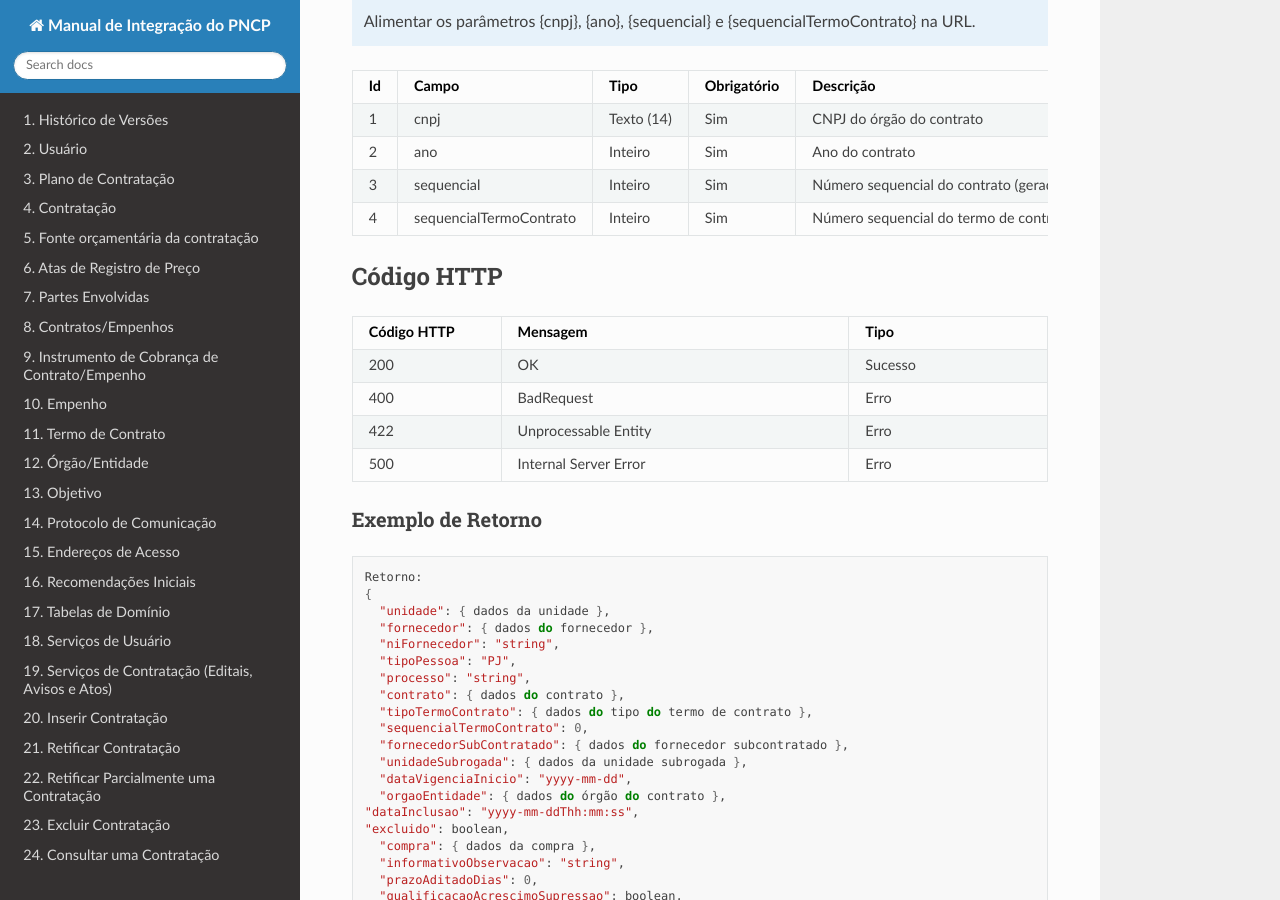
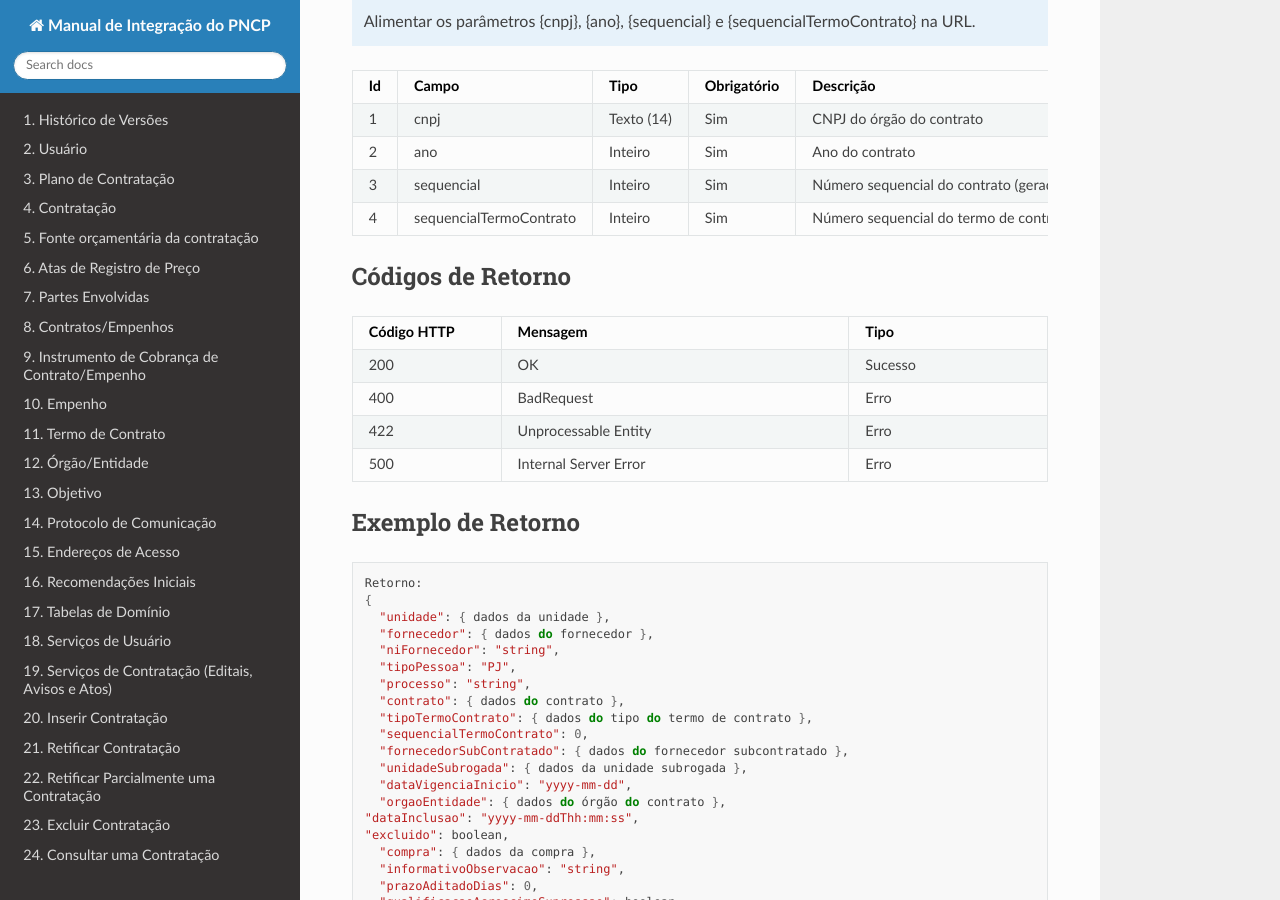
Before and after one commit to carlosmgi/Manual-de-Integracao-do-PNCP, a Sphinx documentation site: the page built from docs/source/termo_de_contrato/consultar_um_termo_de_contrato.rst, in a window 1280 px wide and 900 px high, scrolled down 966 px. Built offline with Sphinx 7.4.7 and the Read the Docs theme 3.1.0, drawn with Linux system fonts in a browser that asks for light colours; pages that are not in the unit, such as notebooks, are missing from menus.

Commit message:
Update consultar_um_termo_de_contrato.rst

```diff
--- a/docs/source/termo_de_contrato/consultar_um_termo_de_contrato.rst
+++ b/docs/source/termo_de_contrato/consultar_um_termo_de_contrato.rst
@@ -99,8 +99,8 @@ Dados de entrada
      - Sim
      - Número sequencial do termo de contrato (gerado pelo PNCP)
 
-Código HTTP
-~~~~~~~~~~~
+Códigos de Retorno
+~~~~~~~~~~~~~~~~~~
 
 .. list-table::
    :width: 100%
@@ -124,7 +124,7 @@ Código HTTP
      - Erro
 
 Exemplo de Retorno
-^^^^^^^^^^^^^^^^^^
+~~~~~~~~~~~~~~~~~~
 
 .. code-block:: bash
 
```
